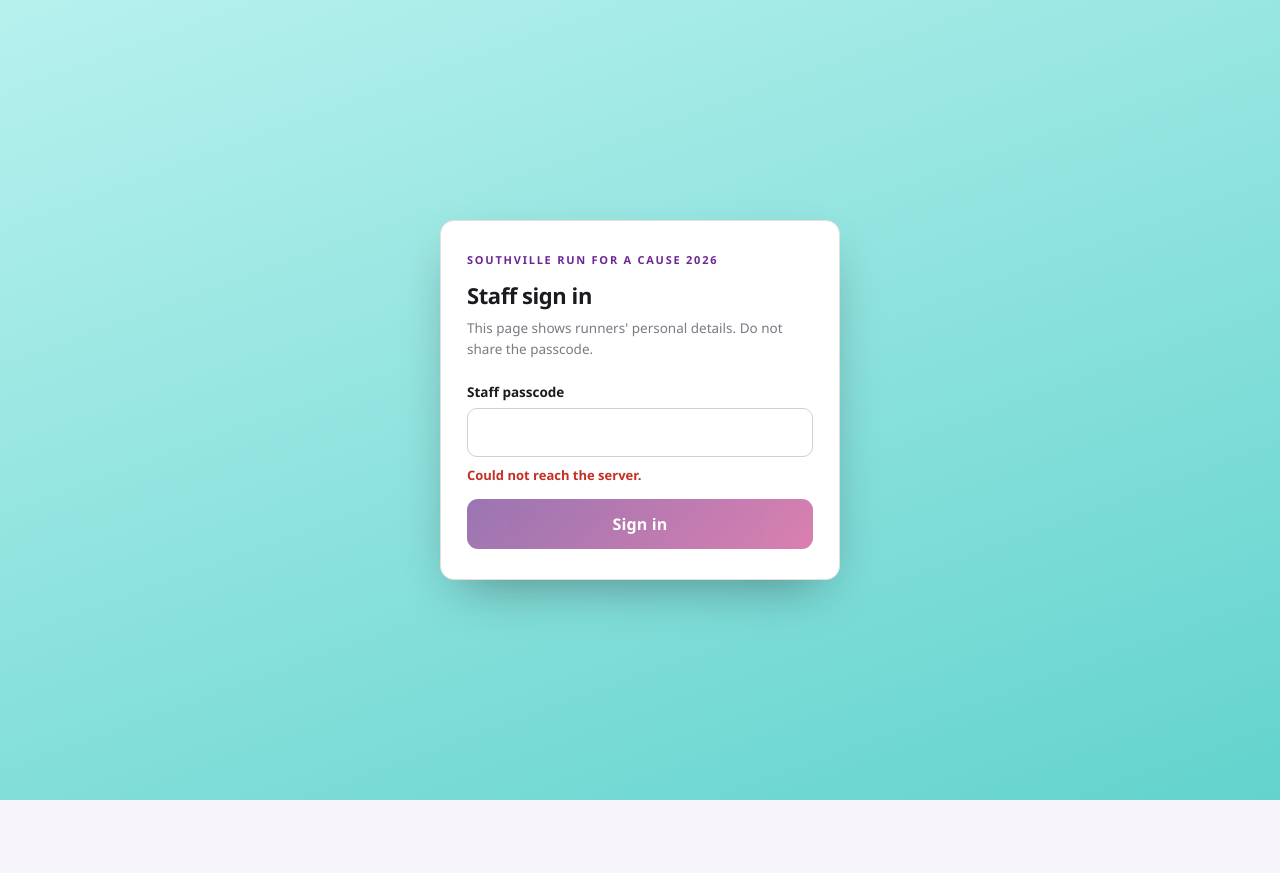
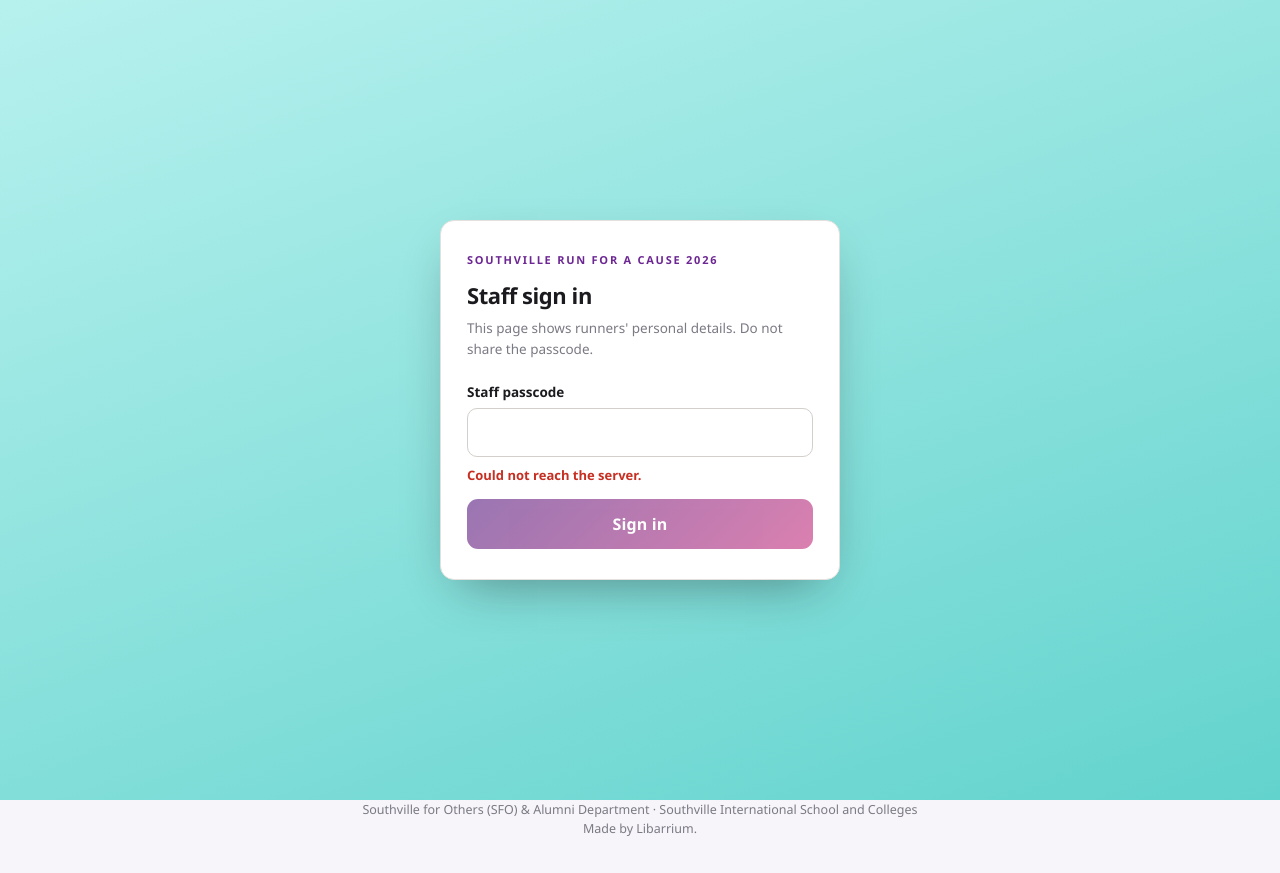
Before and after one commit to RenXYZ1004/SFO-System, a website: page public/staff.html in a window 1280 px wide. Before the commit the page ends 800 px from the top, so only its background shows below. Drawn offline with Linux system fonts and the light colour scheme; no server answers.

Commit message:
Minor changes

```diff
--- a/public/staff.html
+++ b/public/staff.html
@@ -190,6 +190,10 @@
     </div>
   </div>
 </dialog>
+<footer class="foot">
+  <p>Southville for Others (SFO) &amp; Alumni Department · Southville International School and Colleges</p>
+  <p>Made by Libarrium.</p>
+</footer>
 
 <script src="/staff.js" type="module"></script>
 </body>
```
